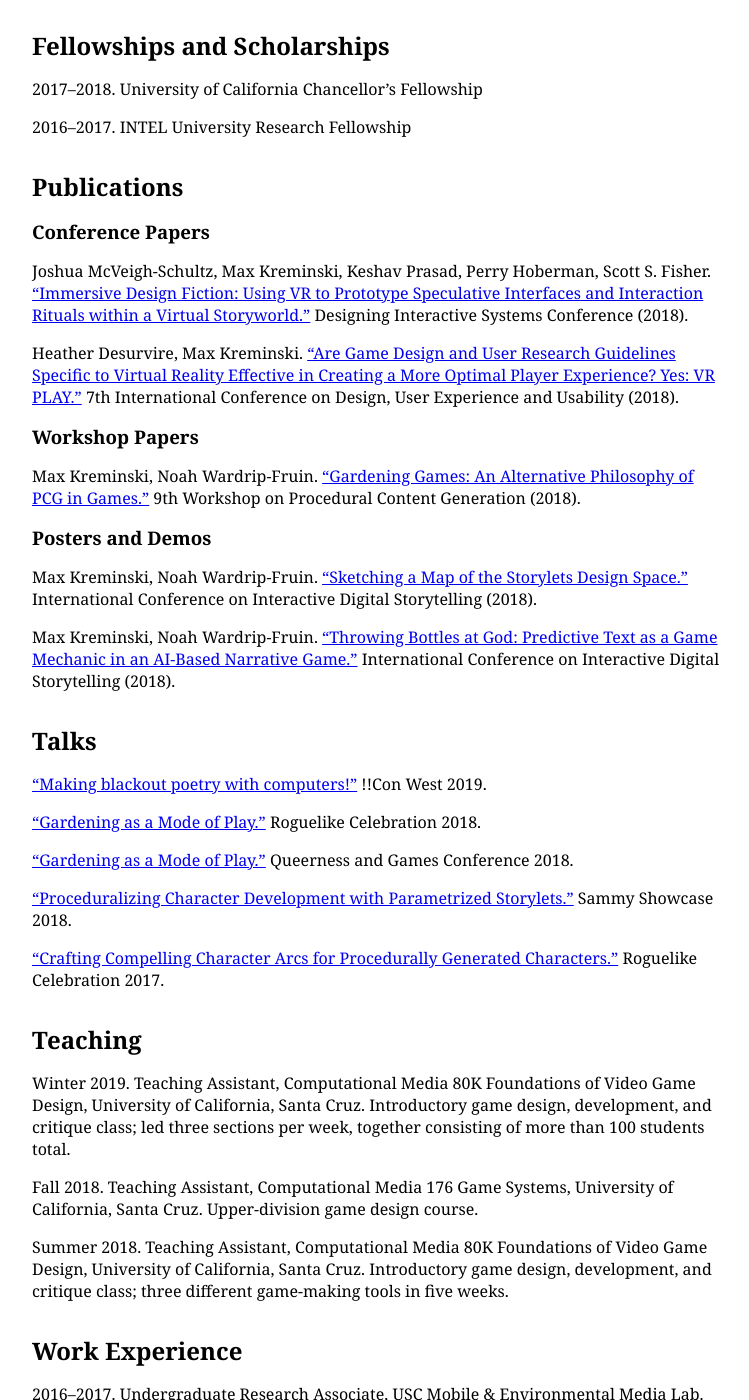
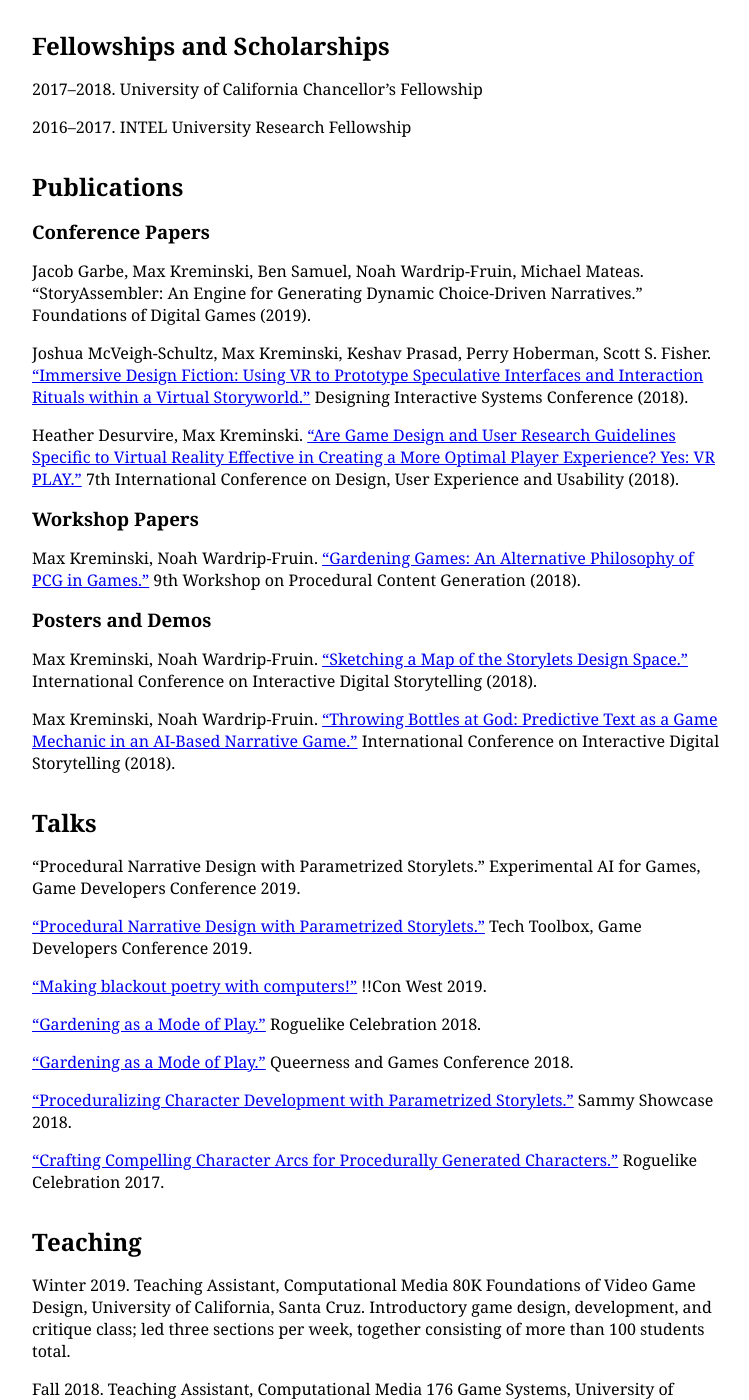
Before and after one commit to mkremins/mkremins.github.io, a Jekyll site: the page cv/index.html, which Jekyll copies as it is, in a window 1280 px wide and 1400 px high, scrolled down 237 px. Shown: the whole window, without its empty margins (264-1013 px from the left). Built offline with Jekyll 4.4.1, drawn with Linux system fonts in a browser that asks for light colours; some of the changed text lies outside the part shown.

Commit message:
Update CV

```diff
--- a/cv/index.html
+++ b/cv/index.html
@@ -60,6 +60,7 @@
       <h2>Publications</h2>
       <!--<h3>Journal Articles</h3>-->
       <h3>Conference Papers</h3>
+      <p>Jacob Garbe, Max Kreminski, Ben Samuel, Noah Wardrip-Fruin, Michael Mateas. “StoryAssembler: An Engine for Generating Dynamic Choice-Driven Narratives.” Foundations of Digital Games (2019).</p>
       <p>Joshua McVeigh-Schultz, Max Kreminski, Keshav Prasad, Perry Hoberman, Scott S. Fisher. <a href="/publications/ImmersiveDesignFiction.pdf">“Immersive Design Fiction: Using VR to Prototype Speculative Interfaces and Interaction Rituals within a Virtual Storyworld.”</a> Designing Interactive Systems Conference (2018).</p>
       <p>Heather Desurvire, Max Kreminski. <a href="/publications/VRPLAY.pdf">“Are Game Design and User Research Guidelines Specific to Virtual Reality Effective in Creating a More Optimal Player Experience? Yes: VR PLAY.”</a> 7th International Conference on Design, User Experience and Usability (2018).</p>
       <h3>Workshop Papers</h3>
@@ -71,16 +72,16 @@
     <section>
       <h2>Talks</h2>
       <!--<p><a href=""></a></p>-->
-      <!--<p><a href="">“Blackout Poetry as Subtractive Procedural Generation.”</a> Invited panelist, Computational Poetry Workshop.</p>-->
-      <!--<p><a href="">“Parametrized Storylets.”</a> Invited panelist, Experimental AI for Games, Game Developers Conference 2019.</p>-->
-      <!--<p><a href="">“The Unreasonable Effectiveness of Parametrized Storylets.”</a> Panelist, Tech Toolbox, Game Developers Conference 2019.</p>-->
+      <!--<p><a href="">“Blackout Poetry as Subtractive Procedural Generation.”</a> Invited panelist, Computational Poetry Workshop.</p>--><!-- invited -->
+      <p>“Procedural Narrative Design with Parametrized Storylets.” Experimental AI for Games, Game Developers Conference 2019.</p><!-- invited -->
+      <p><a href="https://www.gdcvault.com/play/1025699/Tech">“Procedural Narrative Design with Parametrized Storylets.”</a> Tech Toolbox, Game Developers Conference 2019.</p><!-- invited -->
       <!--<p>“Gardening as a Mode of Play.” Invited guest lecture, Porter 61 Seminar in Arts, University of California, Santa Cruz.</p>-->
-      <p><a href="https://youtu.be/onD2WNcGAwo?t=16929">“Making blackout poetry with computers!”</a> !!Con West 2019.</p>
+      <p><a href="https://www.youtube.com/watch?v=klO7XBFUIj8">“Making blackout poetry with computers!”</a> !!Con West 2019.</p>
       <!--<p>“Mining and Gardening with Generative Systems.” Invited guest lecture, Computational Media 176 Game Systems, University of California, Santa Cruz.</p>-->
       <p><a href="https://www.youtube.com/watch?v=TvlZinAvpwg">“Gardening as a Mode of Play.”</a> Roguelike Celebration 2018.</p>
       <p><a href="https://www.twitch.tv/videos/319700999">“Gardening as a Mode of Play.”</a> Queerness and Games Conference 2018.</p>
       <p><a href="https://www.youtube.com/watch?v=k3x6QU0Mqgc&t=10119s">“Proceduralizing Character Development with Parametrized Storylets.”</a> Sammy Showcase 2018.</p>
-      <p><a href="https://www.youtube.com/watch?v=66O6WDcT8KY">“Crafting Compelling Character Arcs for Procedurally Generated Characters.”</a> Roguelike Celebration 2017.</p>
+      <p><a href="https://www.youtube.com/watch?v=66O6WDcT8KY">“Crafting Compelling Character Arcs for Procedurally Generated Characters.”</a> Roguelike Celebration 2017.</p><!-- invited -->
     </section>
     <section>
       <h2>Teaching</h2>
@@ -90,7 +91,7 @@
       <p>Summer 2018. Teaching Assistant, Computational Media 80K Foundations of Video Game Design, University of California, Santa Cruz. Introductory game design, development, and critique class; three different game-making tools in five weeks.</p>
     </section>
     <section>
-      <h2>Work Experience</h2>
+      <h2>Employment</h2>
       <!--<p>2017–. Graduate Researcher, UCSC Expressive Intelligence Studio.</p>-->
       <p>2016–2017. Undergraduate Research Associate, USC Mobile & Environmental Media Lab. Design, rapid prototyping, and development of VR and AR experiences with Unity, C#, and SteamVR.</p>
       <p>Summer 2016. Undergraduate Research Associate, USC Game Innovation Lab. Python scripting and data analysis to provide insights on player behavior in <em>Mission: Admission</em>, an educational game for high school students about the college admissions process.</p>
@@ -98,6 +99,7 @@
     </section>
     <section>
       <h2>Service</h2>
+      <p>2019. Program Committee, IEEE Conference on Games (CoG 2019)</p>
       <p>2018. Additional Reviewer (Demos Track), International Conference on Interactive Digital Storytelling (ICIDS 2018)</p>
       <p>2018. Program Committee, Fifth Workshop on Experimental AI in Games (EXAG 2018)</p>
       <p>2017. Additional Reviewer (Demos Track), International Conference on Interactive Digital Storytelling (ICIDS 2017)</p>
```
